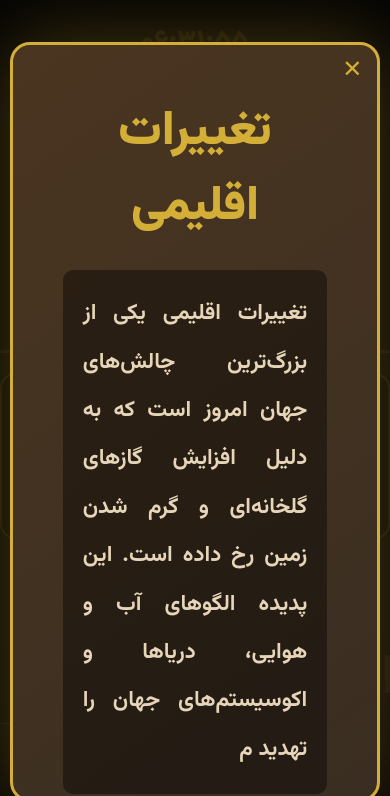
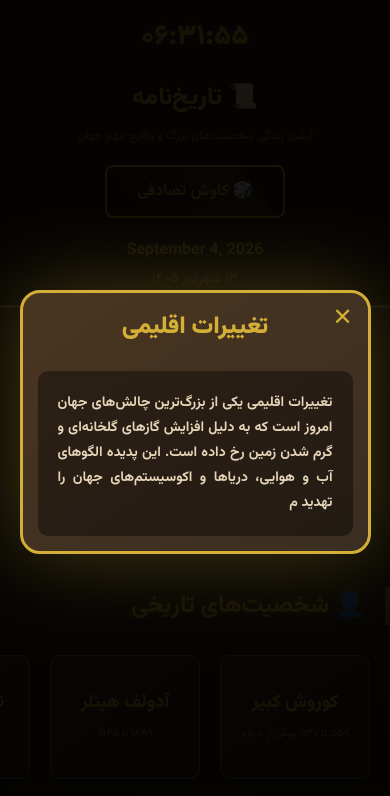
Before and after one commit to about-vexon/History, a plain HTML site: page index.html in a window 390 px wide. Both pictures are taken after a click on the button "🎲 کاوش تصادفی". Shown: the top 796 px of the page. Drawn offline with nearby package versions, Linux system fonts and the light colour scheme.

Commit message:
Update style.css

```diff
--- a/style.css
+++ b/style.css
@@ -635,3 +635,92 @@ body {
 .search-container {
     position: relative;
 }
+/* ====== تنظیمات موبایل (کوچک کردن همه چیز) ====== */
+@media (max-width: 768px) {
+    /* هدر */
+    .site-header {
+        padding: 15px;
+        font-size: 14px;
+    }
+    .site-title {
+        font-size: 24px;
+    }
+    .site-subtitle {
+        font-size: 12px;
+    }
+
+    /* نقل قول روز */
+    .quote-section {
+        padding: 15px;
+        max-width: 90%;
+    }
+    .quote-title {
+        font-size: 16px;
+    }
+    .quote-text {
+        font-size: 14px;
+    }
+
+    /* جستجو */
+    .search-container {
+        margin: 15px 0;
+    }
+    #search-input {
+        font-size: 13px;
+        max-width: 90%;
+    }
+
+    /* کارت‌ها */
+    .card {
+        min-width: 150px;
+        max-width: 150px;
+        padding: 15px;
+        font-size: 12px;
+    }
+    .card-title {
+        font-size: 18px;
+        text-align: center;
+        line-height: 1.2;
+    }
+    .card-date {
+        font-size: 11px;
+    }
+
+    /* کارت کشورها */
+    .country-card {
+        min-width: 150px;
+        max-width: 150px;
+        padding: 12px;
+    }
+    .country-flag {
+        font-size: 40px;
+    }
+    .country-name {
+        font-size: 16px;
+    }
+
+    /* مودال (پنجره اطلاعات) */
+    .modal-content {
+        max-width: 90%;
+        padding: 15px;
+    }
+    .modal-title {
+        font-size: 24px;
+    }
+    .modal-text {
+        font-size: 14px;
+        line-height: 1.8;
+    }
+    .modal-flag {
+        font-size: 60px;
+    }
+
+    /* نقشه */
+    #historical-map {
+        height: 300px;
+    }
+    .map-open-btn {
+        font-size: 16px;
+        padding: 15px;
+    }
+}
```
